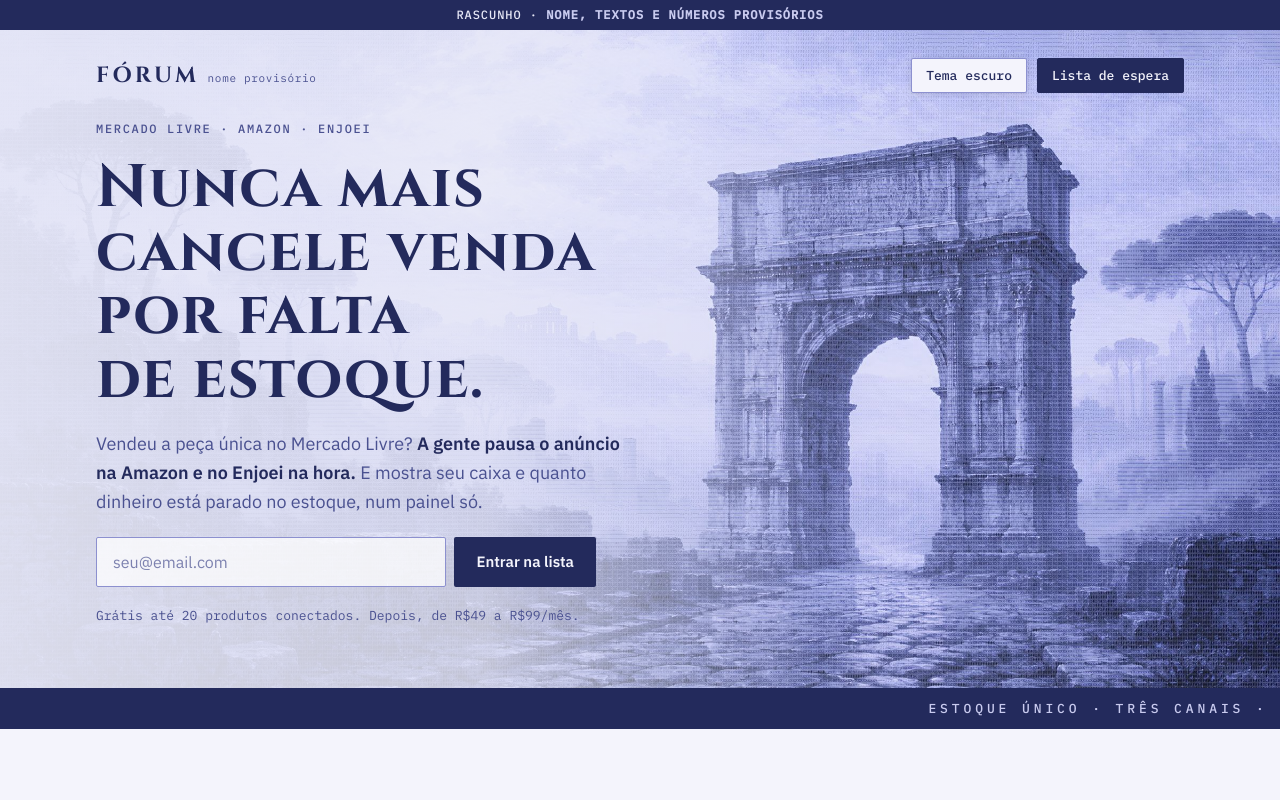
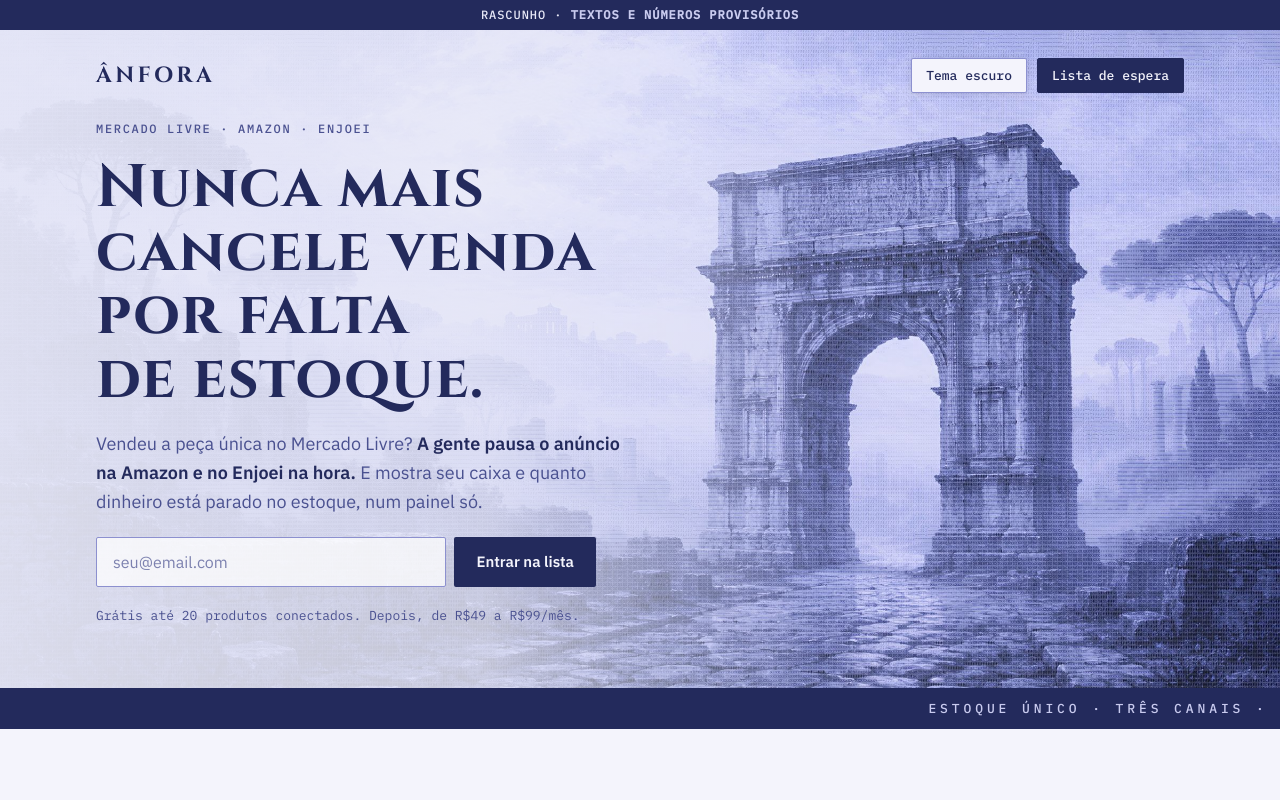
Before and after one commit to theomeme/a3-kickoff-landpage, a plain HTML site: page index.html in a window 1280 px wide. Shown: the top 800 px of the page. Drawn offline with Linux system fonts and the light colour scheme.

Commit message:
Renomeia o produto para Ânfora
Troca Fórum por Ânfora no título, logo, tabela de preço e rodapé. O
rodapé explica o nome: o jarro em que Roma transportava e vendia
mercadoria. O aviso de rascunho deixa de dizer que o nome é provisório.

Co-Authored-By: Claude Opus 5.5 <noreply@anthropic.com>
Claude-Session: https://claude.ai/code/session_01XjUhhA5oEP8azWJXHjWjJ6

```diff
--- a/index.html
+++ b/index.html
@@ -3,7 +3,7 @@
 <head>
 <meta charset="utf-8">
 <meta name="viewport" content="width=device-width, initial-scale=1, viewport-fit=cover">
-<title>Fórum · Lista de espera</title>
+<title>Ânfora · Lista de espera</title>
 <meta name="description" content="Venda no Mercado Livre, Amazon e Enjoei sem cancelar venda por falta de estoque.">
 <script>try{var t=localStorage.getItem('tema');if(t==='light'||t==='dark')document.documentElement.dataset.theme=t}catch(e){}</script>
 <link rel="preconnect" href="https://fonts.googleapis.com">
@@ -157,13 +157,13 @@ footer{border-top:1px solid var(--lav);padding-block:28px;font:400 12px var(--mo
 </head>
 <body>
 
-<div class="draft">Rascunho · <b>nome, textos e números provisórios</b></div>
+<div class="draft">Rascunho · <b>textos e números provisórios</b></div>
 
 <header class="hero">
   <div class="sky" aria-hidden="true"></div>
   <div class="wrap">
     <nav>
-      <div class="logo">FÓRUM<small>nome provisório</small></div>
+      <div class="logo">ÂNFORA</div>
       <div class="acts"><button type="button" class="tema" aria-label="Trocar tema"><span class="hm">Tema </span>escuro</button><a href="#lista">Lista de espera</a></div>
     </nav>
     <div class="hero-copy">
@@ -241,7 +241,7 @@ footer{border-top:1px solid var(--lav);padding-block:28px;font:400 12px var(--mo
     <p class="sub">Os hubs e ERPs tradicionais cobram como se você fosse uma grande loja.</p>
     <div class="scroll">
       <table class="tbl">
-        <thead><tr><th></th><th>Hubs e ERPs tradicionais</th><th>Fórum</th></tr></thead>
+        <thead><tr><th></th><th>Hubs e ERPs tradicionais</th><th>Ânfora</th></tr></thead>
         <tbody>
           <tr><td>Preço</td><td>R$330 a R$470/mês</td><td class="us">Grátis até 20 produtos, depois R$49 a R$99/mês</td></tr>
           <tr><td>Pausa de peça única</td><td>Atraso ou falha frequente</td><td class="us">Em segundos, nos três canais</td></tr>
@@ -269,7 +269,7 @@ footer{border-top:1px solid var(--lav);padding-block:28px;font:400 12px var(--mo
   </div>
 </section>
 
-<footer><div class="wrap">Fórum (nome provisório) · Rascunho de design</div></footer>
+<footer><div class="wrap">Ânfora · o jarro em que Roma transportava e vendia mercadoria</div></footer>
 
 <script>
 /* Lista de espera: URL do app da web do Google Apps Script
```
